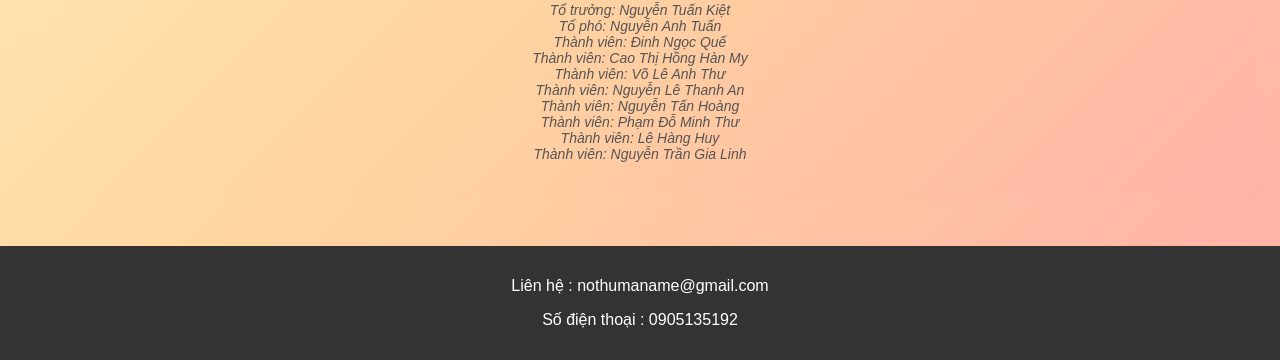
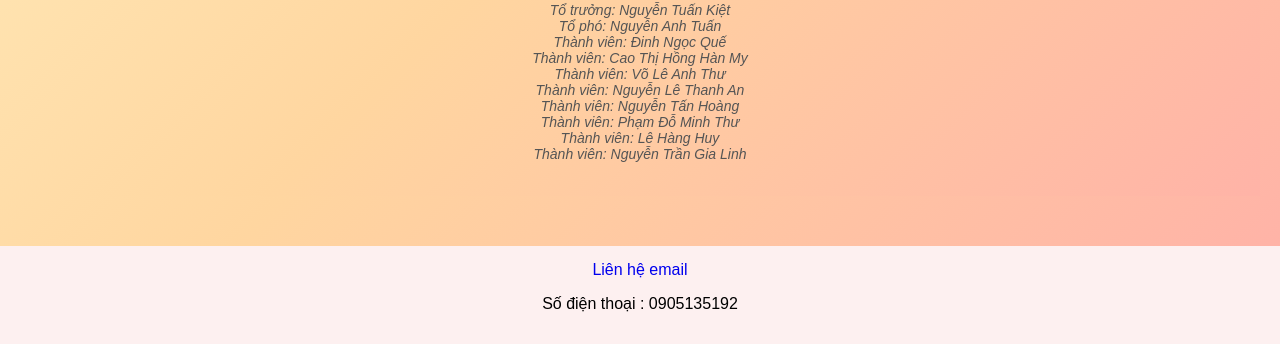
Before and after one commit to hanghuy12vn-boop/hanghuy12vn-boop.github.io, a plain HTML site: page Gioithieu.html in a window 1280 px wide. Shown: the part 875-1235 px from the top of the page. Drawn offline with Linux system fonts and the light colour scheme.

Commit message:
Add files via upload

```diff
--- a/Gioithieu.html
+++ b/Gioithieu.html
@@ -86,8 +86,8 @@ body {
     );
 }
 footer {
-    background-color: #333;
-    color: white;
+    background-color: #FDF0F0;
+    color: black;
     text-align: center;
     padding: 15px;
 }
@@ -100,7 +100,7 @@ main {padding: 20px}
         #ffb3a7
     );
 }
-
+a {text-decoration: none;}
 </style>
 
 </head>
@@ -148,7 +148,7 @@ main {padding: 20px}
 </section>
 </main>
 <footer>
-    <p>Liên hệ : nothumaname@gmail.com</p>
+    <a href="mailto:nothumaname@gmail.com">Liên hệ email</a>
     <p>Số điện thoại : 0905135192</p>
 </footer>
 </body>
--- a/Taotrangweb1.css
+++ b/Taotrangweb1.css
@@ -221,3 +221,4 @@ nav a.active {
 .contact-form button:hover {
     background-color: #3e8e41;
 }
+a {text-decoration: none;}
```
Also changed, not shown: baiviet.html (+2 -1 lines), gocsangtac.html (+1 -1 lines), index.html (+1 -1 lines).
